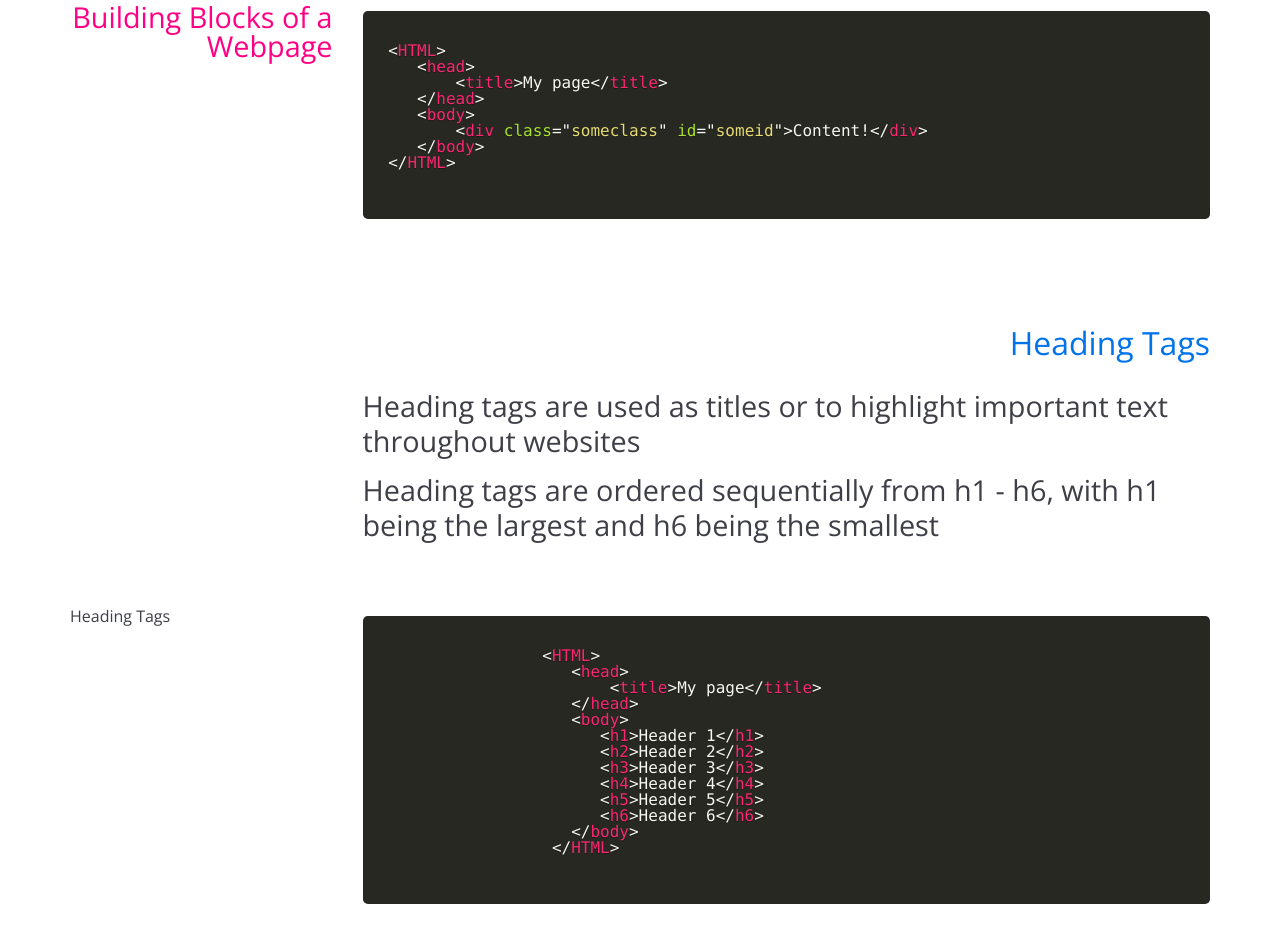
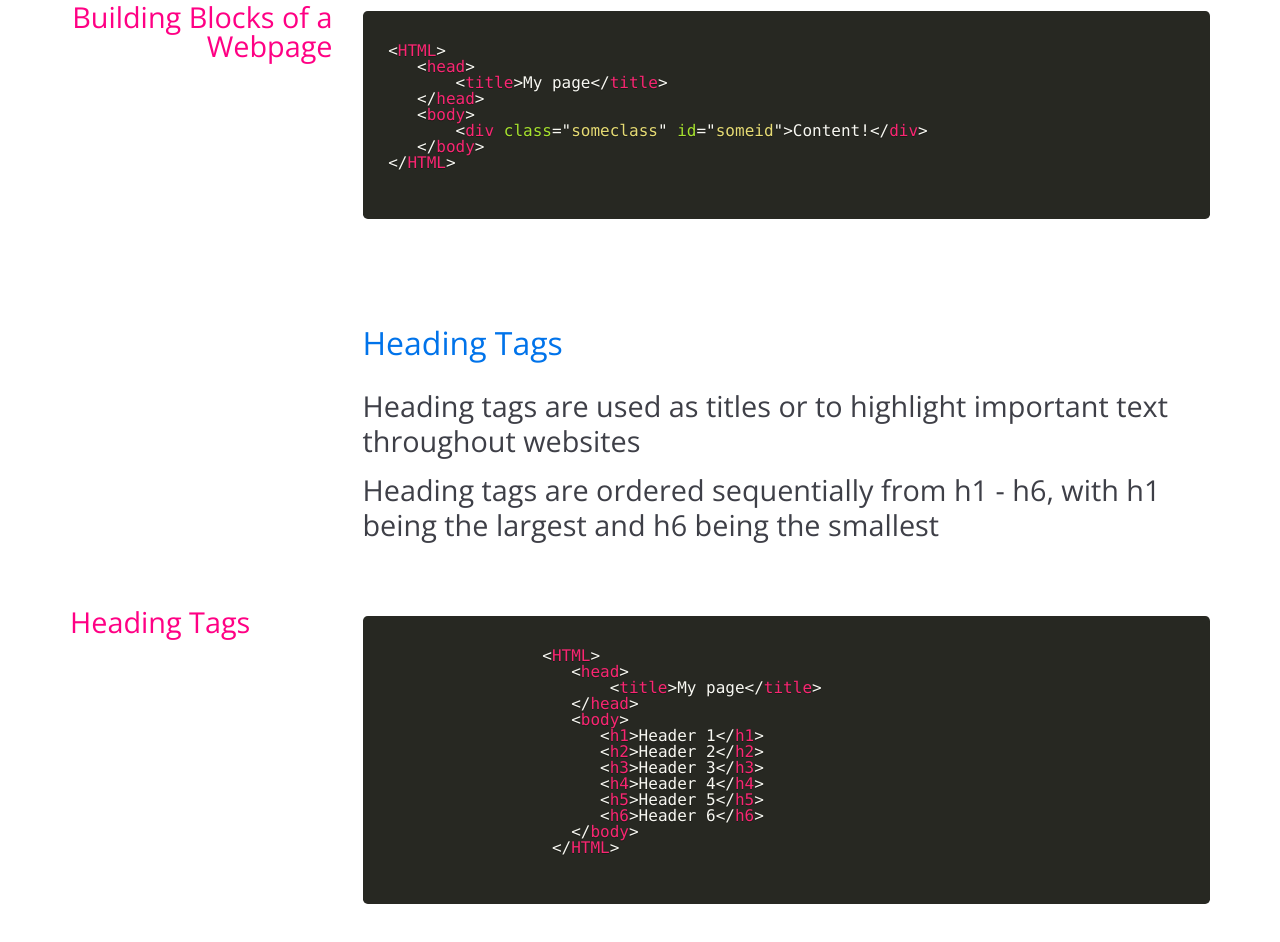
Before and after one commit to Alexg1021/gw-bc1, a plain HTML site: page day1.html in a window 1280 px wide. Shown: the part 1377-2319 px from the top of the page. Drawn offline with nearby package versions, Linux system fonts and the light colour scheme.

Commit message:
changes to day 1

```diff
--- a/day1.html
+++ b/day1.html
@@ -62,7 +62,8 @@
                 </div>
             </div>
             <div class="row">
-                <div class="col-md-3"><h2 class="text-right">Building Blocks of a Webpage</h2></div>
+                <div class="col-md-3">
+                  <h2 class="text-right">Building Blocks of a Webpage</h2></div>
                 <div class="col-md-9">
  <pre class="language-markup">
      <code class="language-markup">
@@ -82,14 +83,14 @@
 
        <div class="row">
          <div class="col-md-9 col-md-offset-3">
-           <h3 class="text-right">Heading Tags</h3>
+           <h3>Heading Tags</h3>
            <div class="point">Heading tags are used as titles or to highlight important text throughout websites</div>
            <div class="point">Heading tags are ordered sequentially from h1 - h6, with h1 being the largest and h6 being the smallest</div>
            <div class="point"></div>
          </div>
        </div>
        <div class="row">
-         <div class="col-md-3">Heading Tags</div>
+         <div class="col-md-3"><h2>Heading Tags</h2></div>
          <div class="col-md-9">
            <pre class="language-markup">
                <code class="language-markup">
```
